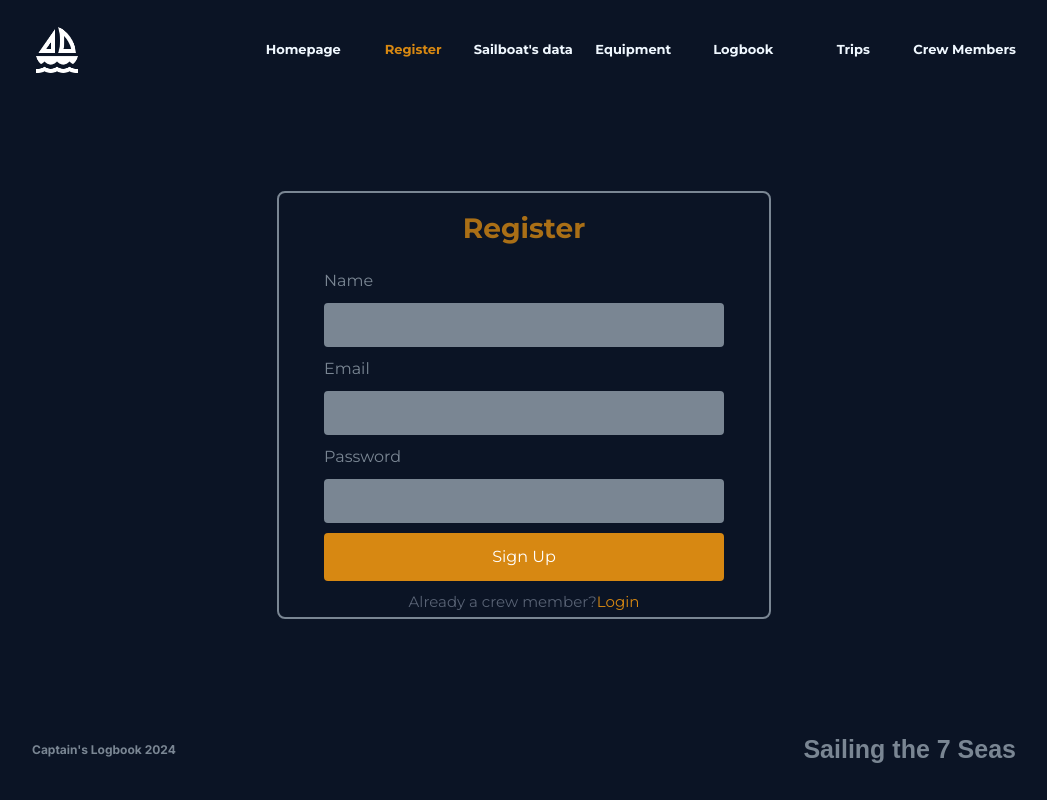
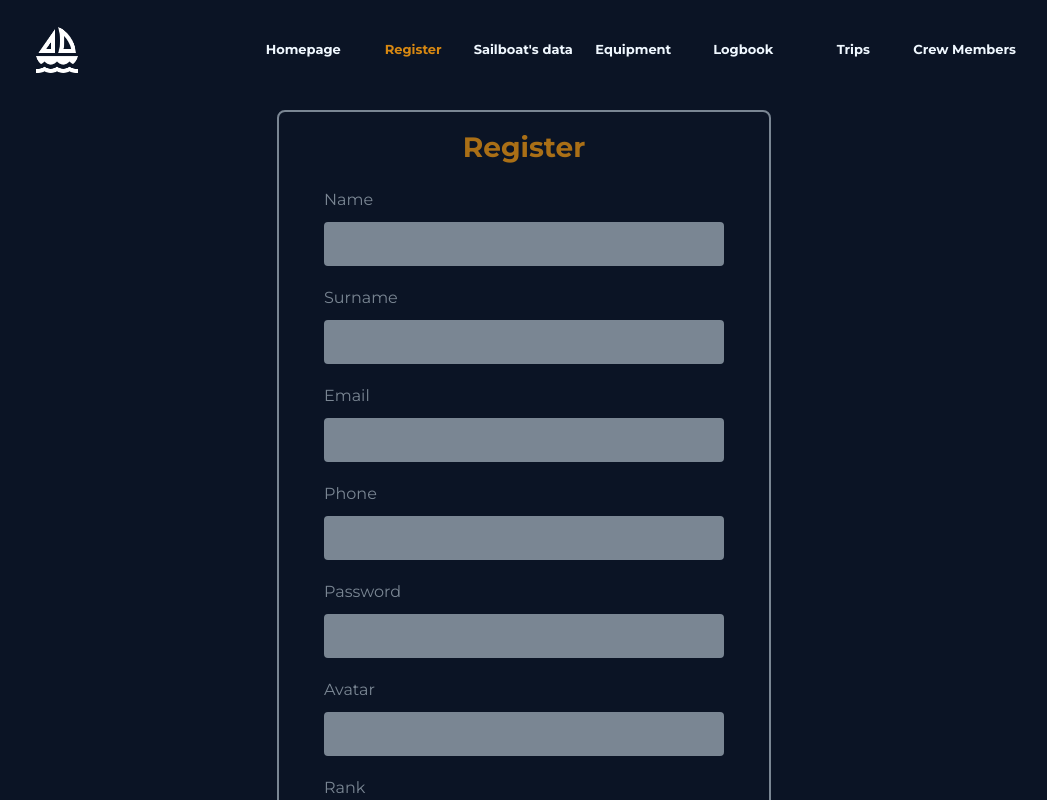
Before and after one commit to ericpastor/sailboat-logbook, a Next.js app: page /register in a window 1280 px wide. Shown: the top 800 px of the page, without its empty margins (116-1163 px from the left). Built offline with nearby package versions, Linux system fonts and the light colour scheme; a web font is replaced by a local one.

Commit message:
Added register Form

```diff
--- a/package.json
+++ b/package.json
@@ -12,7 +12,8 @@
     "mongoose": "^8.0.0",
     "next": "14.2.5",
     "react": "^18",
-    "react-dom": "^18"
+    "react-dom": "^18",
+    "zod": "^3.23.8"
   },
   "devDependencies": {
     "@types/node": "^20",
--- a/src/app/api/register/route.ts
+++ b/src/app/api/register/route.ts
@@ -0,0 +1,41 @@
+import { User } from '@/lib/models'
+import crypto from 'node:crypto'
+import { connectToDB } from '@/lib/utils'
+import { NextRequest, NextResponse } from 'next/server'
+import { STATUS_CODES } from 'node:http'
+
+export async function POST(req: NextRequest) {
+  try {
+    await connectToDB()
+    const { name, surname, email, phone, password, avatar, rank } =
+      await req.json()
+
+    const isExisting = await User.findOne({ email })
+
+    if (isExisting) {
+      return NextResponse.json({
+        ErrorMessage: 'Email already in the database',
+        status: 409,
+      })
+    }
+
+    const hashedPassword = crypto
+      .createHash('sha256')
+      .update(password)
+      .digest('hex')
+
+    const newUser = await User.create({
+      name,
+      surname,
+      email,
+      phone,
+      password: hashedPassword,
+      avatar,
+      rank,
+    })
+
+    return NextResponse.json(newUser, { status: 201 })
+  } catch (error) {
+    return NextResponse.json({ message: 'POST error in register' })
+  }
+}
--- a/src/app/login/page.tsx
+++ b/src/app/login/page.tsx
@@ -1,4 +1,4 @@
-import LoginForm from "@/components/signupForm copy/loginForm";
+import LoginForm from "@/components/loginForm/loginForm";
 
 export default function Register() {
     return (
--- a/src/components/signupForm copy/loginForm.tsx
+++ b/src/components/loginForm/loginForm.tsx
@@ -1,3 +1,5 @@
+'use client'
+
 import { montserrat } from '@/app/fonts'
 import styles from './loginForm.module.css'
 import Link from 'next/link'
--- a/src/components/signupForm/signupForm.module.css
+++ b/src/components/signupForm/signupForm.module.css
@@ -5,7 +5,6 @@
   align-items: center;
   align-content: center;
   margin-top: 10px;
-  height: calc(100vh - 700px);
 }
 
 .form {
@@ -58,3 +57,8 @@
   color: white;
   border-radius: 4px;
 }
+
+.errors {
+  font-size: 12px;
+  color: red;
+}
--- a/src/components/signupForm/signupForm.tsx
+++ b/src/components/signupForm/signupForm.tsx
@@ -1,25 +1,109 @@
+'use client'
+
 import { montserrat } from '@/app/fonts'
 import styles from './signupForm.module.css'
 import Link from 'next/link'
+import { useState } from 'react'
+import { userRegisterSchema } from '@/lib/validationModels'
+import { useRouter } from 'next/navigation'
+
+export default function SignupForm() {
+    const [errors, setErrors] = useState<any[]>([]);
+    const [isLoading, setIsLoading] = useState<boolean>(false);
+
+    const router = useRouter()
+
+    const handleSubmit = async (event: any) => {
+        event.preventDefault()
+
+        const formData = {
+            name: event.target.name.value,
+            surname: event.target.surname.value,
+            email: event.target.email.value,
+            phone: event.target.phone.value,
+            password: event.target.password.value,
+            avatar: event.target.avatar.value,
+            rank: event.target.rank.value,
+        }
+
+        const data = await fetch(`/api/register`, {
+            method: 'POST',
+            body: JSON.stringify(formData)
+        }).then(res => res.json())
+
+        try {
+
+            const response = userRegisterSchema.safeParse(formData)
+
+            if (!response.success) {
+                let errArr: any[] = [];
+                const { errors: err } = response.error;
+                for (let i = 0; i < err.length; i++) {
+                    errArr.push({ for: err[i].path[0], message: err[i].message });
+                }
+                setErrors(errArr);
+                throw err;
+            }
+            router.push('/login')
+            setErrors([]);
+        } catch (error) {
+            console.error(error);
+        } finally {
+            setIsLoading(false);
+        }
 
 
-export default function SignupForm() {
+    }
     return (
         <div className={montserrat.variable}>
             <section className={styles.container}>
-                <form className={styles.form}>
+                <form onSubmit={handleSubmit} className={styles.form}>
                     <h2 className={styles.title}>Register</h2>
                     <label>Name</label>
                     <input type="text" name='name' />
+                    <div className={styles.errors}>
+                        {errors.find((error) => error.for === "name")?.message.replaceAll('String', 'Name')}
+                    </div>
+
+                    <label>Surname</label>
+                    <input type="text" name='surname' />
+                    <div className={styles.errors}>
+                        {errors.find((error) => error.for === "surname")?.message.replaceAll('String', 'Surname')}
+                    </div>
+
                     <label>Email</label>
-                    <input type="text" name='name' />
+                    <input type="text" name='email' />
+                    <div className={styles.errors}>
+                        {errors.find((error) => error.for === "email")?.message}
+                    </div>
+
+                    <label>Phone</label>
+                    <input type="text" name='phone' />
+                    <div className={styles.errors}>
+                        {errors.find((error) => error.for === "phone")?.message.replaceAll('String', 'Phone')}
+                    </div>
+
+
                     <label>Password</label>
-                    <input type="text" name='name' />
-                    <button className={styles.btn}>Sign Up</button>
+                    <input type="text" name='password' />
+                    <div className={styles.errors}>
+                        {errors.find((error) => error.for === "password")?.message.replaceAll('String', 'Password')}
+                    </div>
+
+                    <label>Avatar</label>
+                    <input type="text" name='avatar' />
+                    <div className={styles.errors}>
+                        {errors.find((error) => error.for === "avatar")?.message.replaceAll('String', 'Avatar')}
+                    </div>
+
+                    <label>Rank</label>
+                    <input type="text" name='rank' />
+                    <div className={styles.errors}>
+                        {errors.find((error) => error.for === "rank")?.message.replaceAll('enum', 'rank')}
+                    </div>
+                    <button disabled={isLoading} type='submit' className={styles.btn}>{isLoading ? "Saving..." : "Register"}</button>
 
                     <p>Already a crew member?<Link href="/login"><span>Login</span></Link></p>
-
-
                 </form>
             </section>
         </div>
--- a/src/lib/models.ts
+++ b/src/lib/models.ts
@@ -5,13 +5,17 @@ import mongoose, { model, Schema } from 'mongoose'
 
 const userSchema: Schema = new Schema(
   {
-    userId: { type: String, required: true, unique: true },
     name: { type: String, required: true, min: 2, max: 20 },
     surname: { type: String, required: true, min: 2, max: 20 },
     email: { type: String, required: true, min: 6, max: 50 },
+    phone: { type: String, required: true, min: 6, max: 50 },
+    password: { type: String, required: true, min: 6, max: 50 },
     avatar: { type: String },
-    isCaptain: { type: Boolean, default: false },
-    slug: { type: String, required: true, unique: true },
+    rank: {
+      type: String,
+      enum: ['Owner', 'Captain', 'Officer', 'Buson'],
+      required: true,
+    },
   },
   { timestamps: true }
 )
--- /dev/null
+++ b/src/lib/validationModels.ts
@@ -0,0 +1,11 @@
+import { z } from 'zod'
+
+export const userRegisterSchema = z.object({
+  name: z.string().min(2).max(30),
+  surname: z.string().min(2).max(30),
+  email: z.string().email().min(6).max(30),
+  phone: z.string().min(2).max(30),
+  password: z.string().min(2).max(30),
+  avatar: z.string(),
+  rank: z.enum(['Owner', 'Captain', 'Officer', 'Buson']),
+})
```
Also changed, not shown: src/types/user.ts (+4 -5 lines), src/components/loginForm/loginForm.module.css (renamed from src/components/signupForm copy/loginForm.module.css), 1 other file (tests, documents, lock files or other folders).
